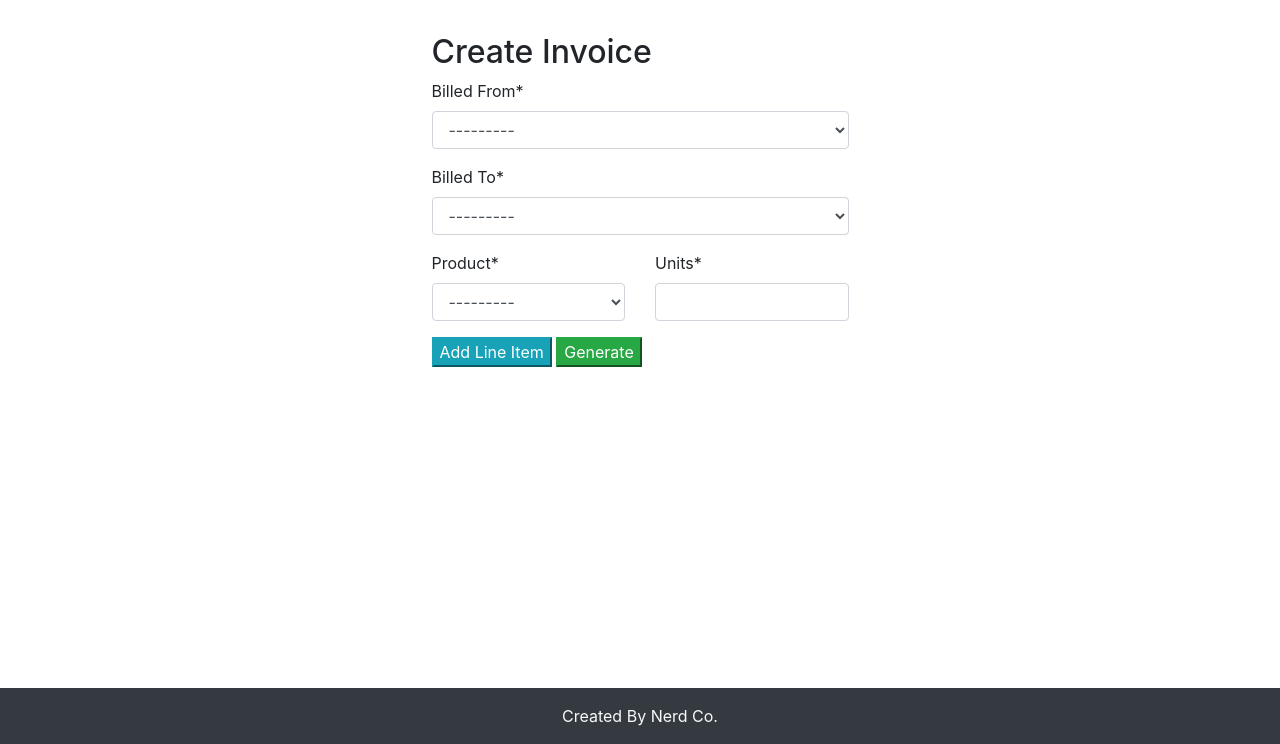
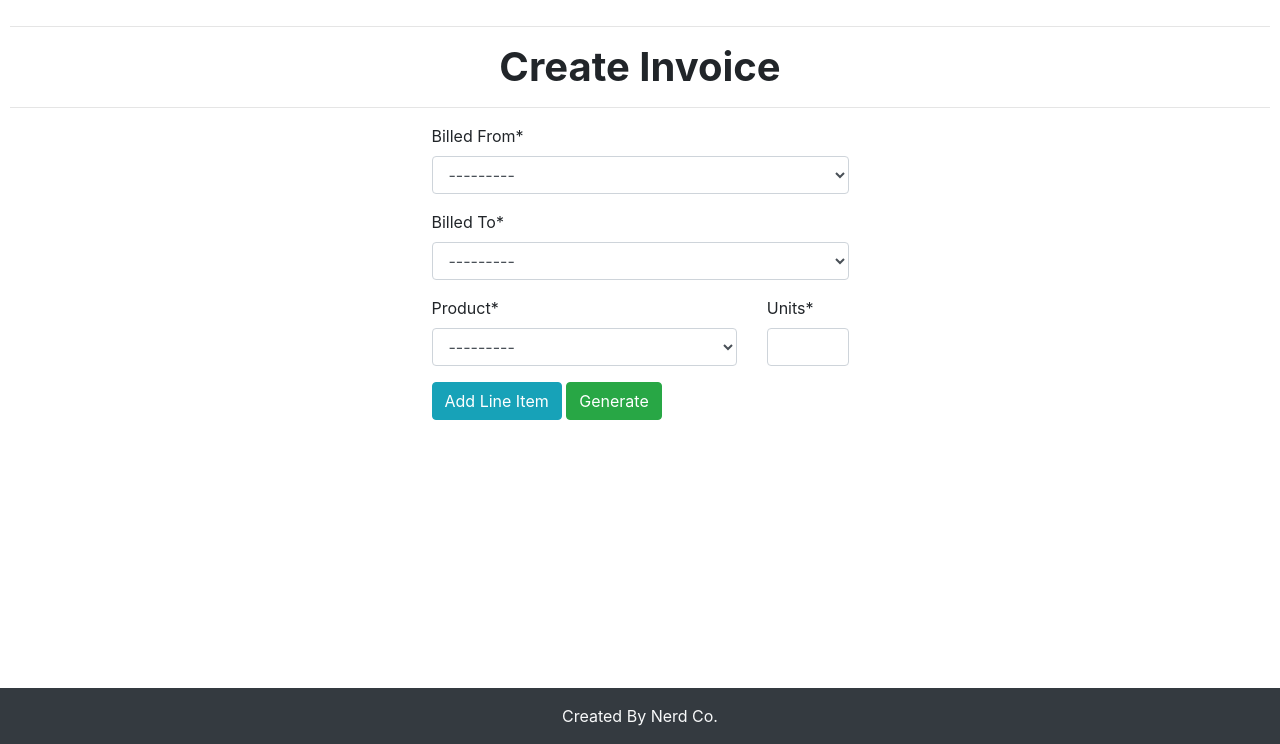
Before and after one commit to AlexProv1987/invoice_project, a Django app: page /invgen/ in a window 1280 px wide. Shown: the part 56-800 px from the top of the page. Run offline with Django 4.2, Linux system fonts and the light colour scheme; data that the repository does not hold is empty; some libraries are stand-ins or nearby versions.

Commit message:
Invoice Gen HTML/CSS

```diff
--- a/apps/invoice_app/static/cs/invoiceapp.css
+++ b/apps/invoice_app/static/cs/invoiceapp.css
@@ -1,7 +1,27 @@
 
-html,body{
-  height: 100%
-}
+ html,
+ body {
+    margin:0;
+    padding:0;
+    height:100%;
+ }
+ #container {
+    min-height:100%;
+    position:relative;
+ }
+ #header {
+    padding:10px;
+ }
+ #body {
+    padding:10px;
+    padding-bottom:60px;   /* Height of the footer */
+ }
+ #footer {
+    position:sticky;
+    bottom:0;
+    width:100%;
+    height:60px;   /* Height of the footer */
+ }
 
 .text-secondary-d1 {
     color: #728299!important;
--- a/apps/invoice_app/static/js/invoiceapp.js
+++ b/apps/invoice_app/static/js/invoiceapp.js
@@ -1,6 +1,5 @@
 let addButton = document.querySelector("#add-form")
-if(addButton)
-{
+if(addButton){
     let lineitemform = document.querySelectorAll("#lineitem")
     let container = document.querySelector("#form-container")
     let totalForms = document.querySelector("#id_form-TOTAL_FORMS")
--- a/apps/invoice_app/templates/invbase/invbase.html
+++ b/apps/invoice_app/templates/invbase/invbase.html
@@ -8,11 +8,14 @@
          integrity="sha384-xOolHFLEh07PJGoPkLv1IbcEPTNtaed2xpHsD9ESMhqIYd0nLMwNLD69Npy4HI+N" crossorigin="anonymous">
     </head>
     <body>
-        {% include 'base/navbase.html' %}
-        {% include 'messages/messages.html' %}
-        {% block content %}
-        {% endblock %}
-        <footer class="bg-dark text-center text-lg-start fixed-bottom">
+          {% include 'base/navbase.html' %}
+          {% include 'messages/messages.html' %}
+      <div id="body">
+          {% block content %}
+          {% endblock %}
+      </div>
+          <div id="footer">
+          <footer class="bg-dark text-center text-lg-start fixed-bottom">
             <!-- Copyright -->
             <div class="text-center text-light p-3">
               Created By
@@ -20,6 +23,7 @@
             </div>
             <!-- Copyright -->
           </footer>
+        </div>
     </body>
     <script src="https://ajax.googleapis.com/ajax/libs/jquery/3.5.1/jquery.min.js"></script>
     <script src="https://cdn.jsdelivr.net/npm/popper.js@1.16.1/dist/umd/popper.min.js" integrity="sha384-9/reFTGAW83EW2RDu2S0VKaIzap3H66lZH81PoYlFhbGU+6BZp6G7niu735Sk7lN" crossorigin="anonymous"></script>
--- a/apps/invoice_app/templates/invoicegen.html
+++ b/apps/invoice_app/templates/invoicegen.html
@@ -1,9 +1,11 @@
 {% extends './invbase/invbase.html' %}
 {% load crispy_forms_tags %}
 {% block content %}
-<div class="h-50 d-flex align-items-center justify-content-center mt-50">
+<hr>
+<h1><p class="text-center"><strong>Create Invoice</strong></p></h1>
+<hr>
+<div class="d-flex align-items-center justify-content-center p-10">
 <form id="form-container" method="post">
-    <h2 class="text-justify">Create Invoice</h2>
     {% csrf_token %}
     <div>
     {{ invoice|crispy }}
@@ -11,16 +13,16 @@
     {{ lineitems.management_form }}
     {% for lineitem in lineitems %}
     <div class="row justify-content-center" id="lineitem">
-        <div class="col-6">
+        <div class="col-9">
             {{ lineitem.product|as_crispy_field }}
         </div>
-        <div class="col-6">
+        <div class="col-3">
         {{lineitem.line_item_qty|as_crispy_field}}
         </div>
     </div>
     {% endfor %}
-    <button id="add-form" class="btn-info" type="button">Add Line Item</button>
-    <button class="btn-success" type="submit" href="invoice-gen" value="Generate">Generate</button>
+    <button id="add-form" class="btn btn-info" type="button">Add Line Item</button>
+    <button class="btn btn-success" type="submit" href="invoice-gen" value="Generate">Generate</button>
 </form>
 </div>
 {% endblock %}
--- a/apps/invoice_app/templates/invoiceview.html
+++ b/apps/invoice_app/templates/invoiceview.html
@@ -1,5 +1,6 @@
 {% extends './invbase/invbase.html' %}
 {% block content %}
+<div class="h-75 d-flex align-items-center justify-content-center p-10">
 <div class="page-content container">
     <div class="page-header text-blue-d2">
         <h1 class="page-title text-secondary-d1">
@@ -140,4 +141,5 @@
         </div>
     </div>
 </div>
+</div>
 {% endblock %}
--- a/templates/messages/messages.html
+++ b/templates/messages/messages.html
@@ -1,6 +1,6 @@
 {% for message in messages %}
 <div class="container-fluid justify-content-center p-0">
-  <div class="alert {{ message.tags }} alert-sucess text-center" role="alert" >
+  <div class="alert {{ message.tags }} text-center" role="alert" >
     <a type="button" href="{% url 'invoice-gen' %}" class="close" aria-label="Close">
       <span aria-hidden="True">&times;</span>
     </a>
```
